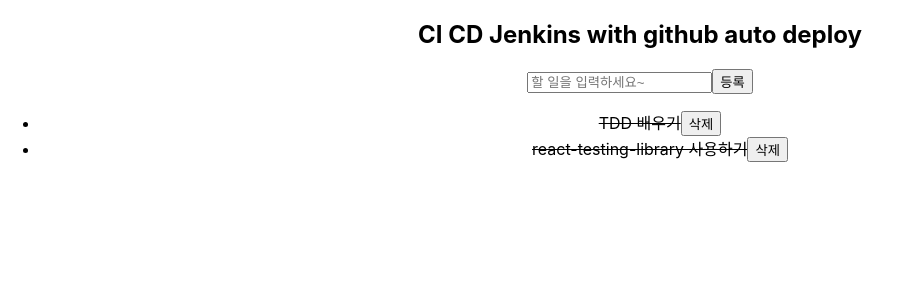
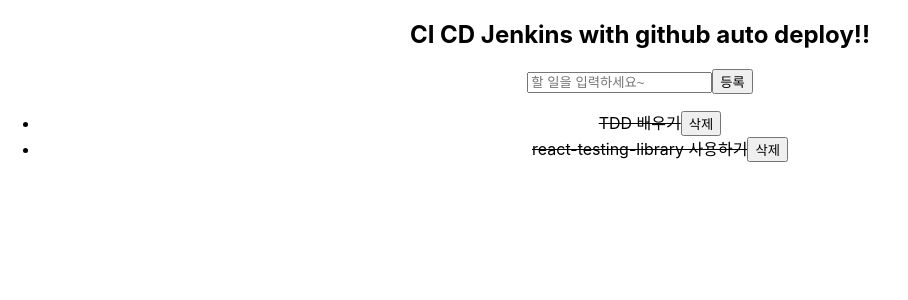
Before and after one commit to SeolMyeongJae/rtl-tdd-todos, a React (Create React App) app: page / in a window 1280 px wide. Shown: the top 300 px of the page, without its empty margins (0-908 px from the left). Built offline with nearby package versions, Linux system fonts and the light colour scheme.

Commit message:
jenkins with github auto deploy

```diff
--- a/src/App.js
+++ b/src/App.js
@@ -5,7 +5,7 @@
 function App() {
   return (
     <div className="App">
-      <h2>CI CD Jenkins with github auto deploy</h2>
+      <h2>CI CD Jenkins with github auto deploy!!</h2>
       <TodoApp />
     </div>
   );
```
